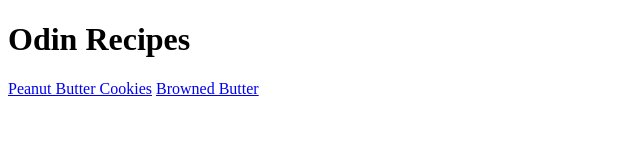
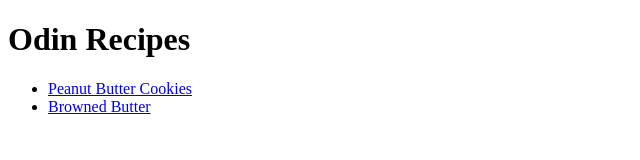
Before and after one commit to rrcomtois/odin-recipes, a plain HTML site: page index.html in a window 1280 px wide. Shown: the whole page, without its empty margins (0-640 px from the left). Drawn offline with Linux system fonts and the light colour scheme.

Commit message:
Cleaned up whitespacing

```diff
--- a/index.html
+++ b/index.html
@@ -10,7 +10,9 @@
 
 <body>
     <h1>Odin Recipes</h1>
-    <a href="./recipes/pb_cookies.html">Peanut Butter Cookies</a>
-    <a href="./recipes/browned_butter.html">Browned Butter</a>
+    <ul>
+        <li><a href="./recipes/pb_cookies.html">Peanut Butter Cookies</a></li>
+        <li><a href="./recipes/browned_butter.html">Browned Butter</a></li>
+    </ul>
 </body>
 </html>
```
